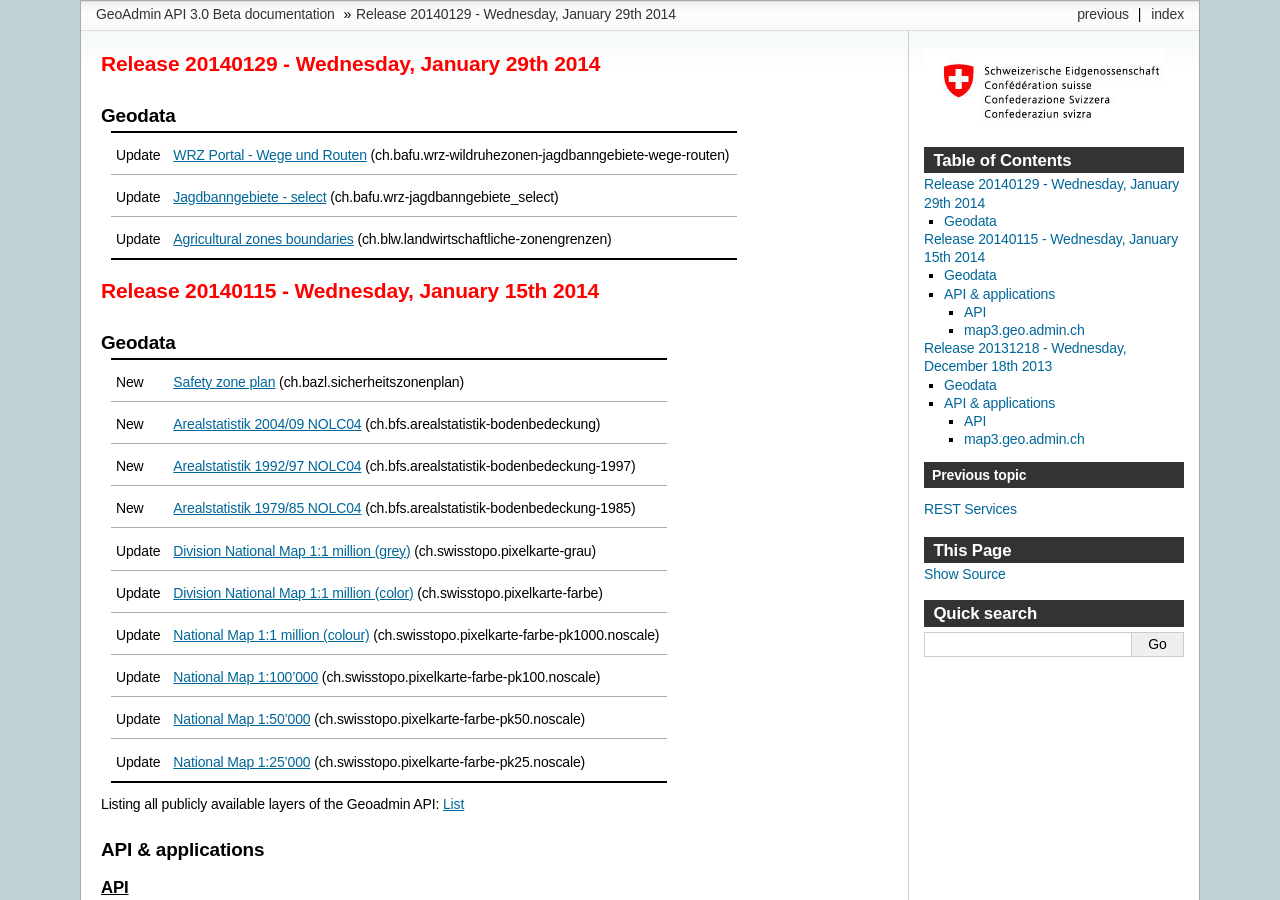
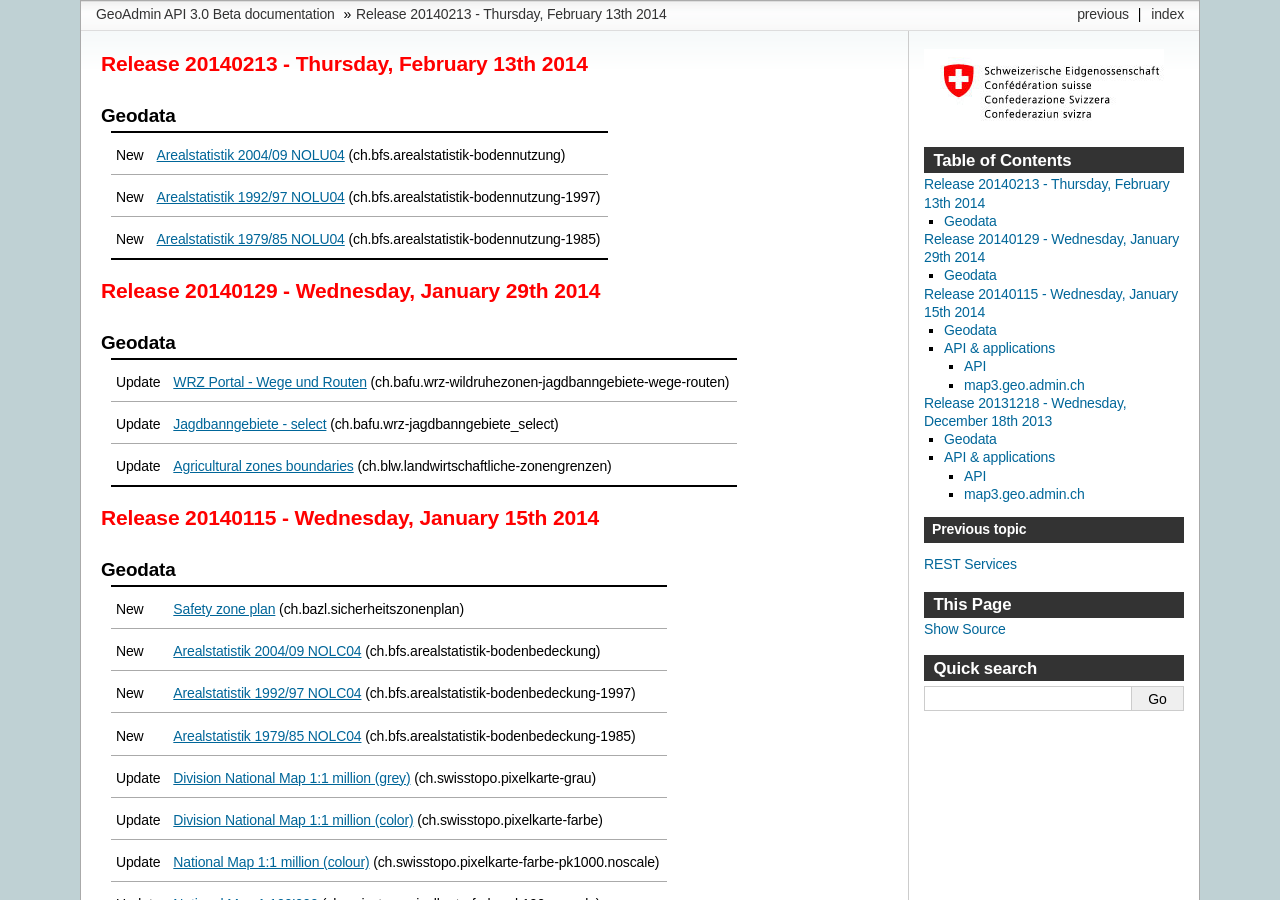
Before and after one commit to swisstopo-test/doc-chsdi3, a Sphinx documentation site: the page built from source/releasenotes/index.rst, in a window 1280 px wide and 900 px high. Built offline with Sphinx 7.4.7, drawn with Linux system fonts in a browser that asks for light colours; formulas are drawn with MathJax 3; some of the changed text lies outside the part shown.

Commit message:
Add New BFS Layer (NOLU)

```diff
--- a/source/releasenotes/index.rst
+++ b/source/releasenotes/index.rst
@@ -1,3 +1,16 @@
+Release 20140213 -  Thursday, February 13th 2014
+====================================================
+
+Geodata
+********
++--------+----------------------------------------------------------------------------------------------------------------------------------------------------------------------------------+
+| New    | `Arealstatistik 2004/09 NOLU04 <//map3.geo.admin.ch/?layers=ch.bfs.arealstatistik-bodennutzung>`__ (ch.bfs.arealstatistik-bodennutzung)                                          |
++--------+----------------------------------------------------------------------------------------------------------------------------------------------------------------------------------+
+| New    | `Arealstatistik 1992/97 NOLU04 <//map3.geo.admin.ch/?layers=ch.bfs.arealstatistik-bodennutzung-1997>`__ (ch.bfs.arealstatistik-bodennutzung-1997)                                |
++--------+----------------------------------------------------------------------------------------------------------------------------------------------------------------------------------+
+| New    | `Arealstatistik 1979/85 NOLU04 <//map3.geo.admin.ch/?layers=ch.bfs.arealstatistik-bodennutzung-1985>`__ (ch.bfs.arealstatistik-bodennutzung-1985)                                |
++--------+----------------------------------------------------------------------------------------------------------------------------------------------------------------------------------+
+
 Release 20140129 -  Wednesday, January 29th 2014
 ====================================================
 
```
